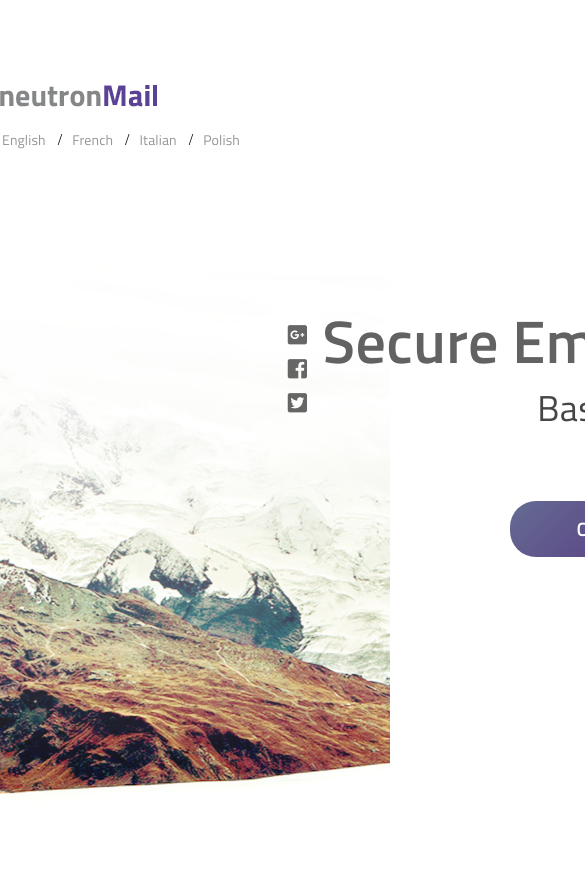
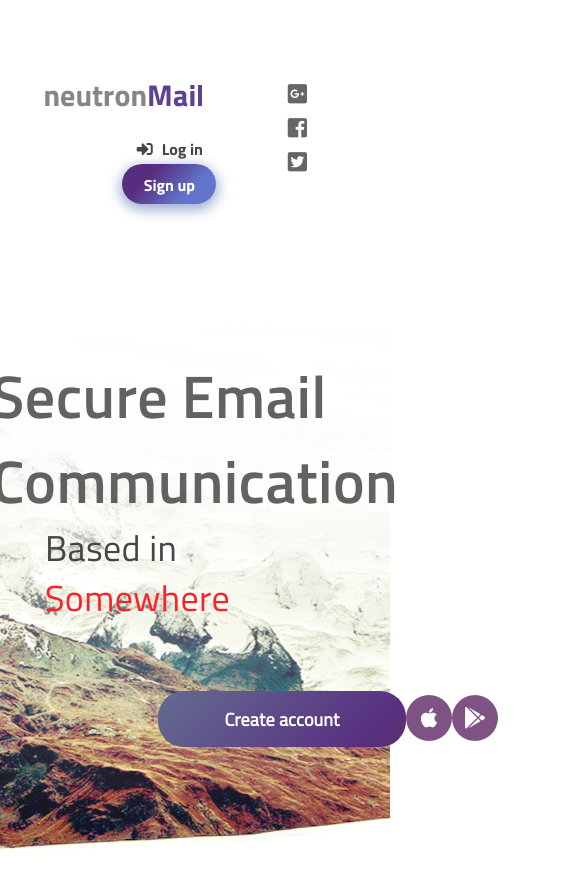
Before and after one commit to newalex1985/rolling-scopes-school-my-works, a plain HTML site: page index.html in a window 390 px wide. Shown: the top 889 px of the page, 585 px wide, since content can reach past the window. Before the commit the page ends 844 px from the top, so only its background shows below. Drawn offline with Linux system fonts and the light colour scheme.

Commit message:
feat: add responsive header and part of main for different screens

```diff
--- a/assets/css/style.css
+++ b/assets/css/style.css
@@ -39,13 +39,16 @@
   padding: 0;
 }
 
+header, main, footer {
+    width: 100%;
+}
+
 .head-cont {
     display: flex;
-    width: 1400px;
+    max-width: 1400px;
     flex-wrap: wrap;
     margin: 85px auto;
     justify-content: space-between;
-
 }
 
 .logo {
@@ -131,7 +134,7 @@
     display: flex;
     list-style: none;
     align-items: center;
-    width: 79%;
+    width: 80%;
     justify-content: space-between;
     margin: -13px -60px 0 0;
 }
@@ -174,7 +177,6 @@ a.botton-figure-sign {
     position: relative;
     background: url(../img/background.jpg);
     background-repeat: no-repeat;
-    /*background-position: center center;*/
     background-position-x: 54%;
     background-position-y: 132%;
     background-size: inherit;
@@ -184,7 +186,7 @@ a.botton-figure-sign {
 .main-cont {
     display: flex;
     flex-direction: column;
-    width: 1400px;
+    max-width: 1400px;
     margin: 0 auto;
     justify-content: space-between;
     align-items: center;
@@ -277,3 +279,88 @@ a.botton-figure-create {
     font-size: 22px;
     opacity: 0.82;
 }
+
+
+@media only screen and (max-width: 1400px) {
+    .head-cont {
+        max-width: 1200px;
+    }
+    .main-cont {
+        max-width: 1200px;
+    }
+}
+
+
+@media only screen and (max-width: 1200px) {
+    .head-cont {
+        max-width: 800px;
+    }
+    .main-cont {
+        max-width: 800px;
+    }
+    .logo {
+        order: 1;
+        justify-content: flex-start;
+   }
+
+   .lan {
+        order: 3;
+        justify-content: flex-start;
+    }
+
+   .navi-menu {
+        order: 2;
+        margin: 0 75px 0 0;
+    }
+
+   .sign-menu {
+        order: 4;
+        width: 26%;
+        margin: 10px 59px 0 0;
+        justify-content: flex-end;
+   }
+
+   .soc-net {
+        top: -32px;
+    }
+}
+
+
+@media only screen and (max-width: 800px) {
+    .head-cont {
+        max-width: 600px;
+    }
+    .main-cont {
+        max-width: 600px;
+    }
+
+    .sign-menu {
+        width: 36%;
+   }
+
+   .navi-menu {
+         visibility: hidden;
+    }
+}
+
+
+@media only screen and (max-width: 600px) {
+    .head-cont {
+        max-width: 300px;
+    }
+    .main-cont {
+        max-width: 300px;
+    }
+
+    .sign {
+        flex-direction: column;
+    }
+
+   .lan {
+        visibility: hidden;
+    }
+
+    .soc-net {
+        top: -211px;
+    }
+}
--- a/index.html
+++ b/index.html
@@ -14,13 +14,6 @@
     <header>
         <div class="head-cont">
             <div class="logo"><img src="./assets/img/neutronMail.png" alt="neutronMail"></div>
-
-            <ul class="lan">
-                <li><a href="#">English</a></li>
-                <li><a href="#">French</a></li>
-                <li><a href="#">Italian</a></li>
-                <li><a href="#">Polish</a></li>
-            </ul>
             <nav class="navi-menu">
                 <ul class="about">
                     <li><a href="#">About</a></li>
@@ -37,7 +30,12 @@
                     <li><a class="botton-figure-sign" href="#">Sign up</a></li>
                 </ul>
             </div>
-
+            <ul class="lan">
+                <li><a href="#">English</a></li>
+                <li><a href="#">French</a></li>
+                <li><a href="#">Italian</a></li>
+                <li><a href="#">Polish</a></li>
+            </ul>
         </div>
     </header>
     <main>
@@ -57,7 +55,6 @@
                 </ul>
             </div>
         </section>
-
     </main>
     <footer></footer>
 </body>
```
